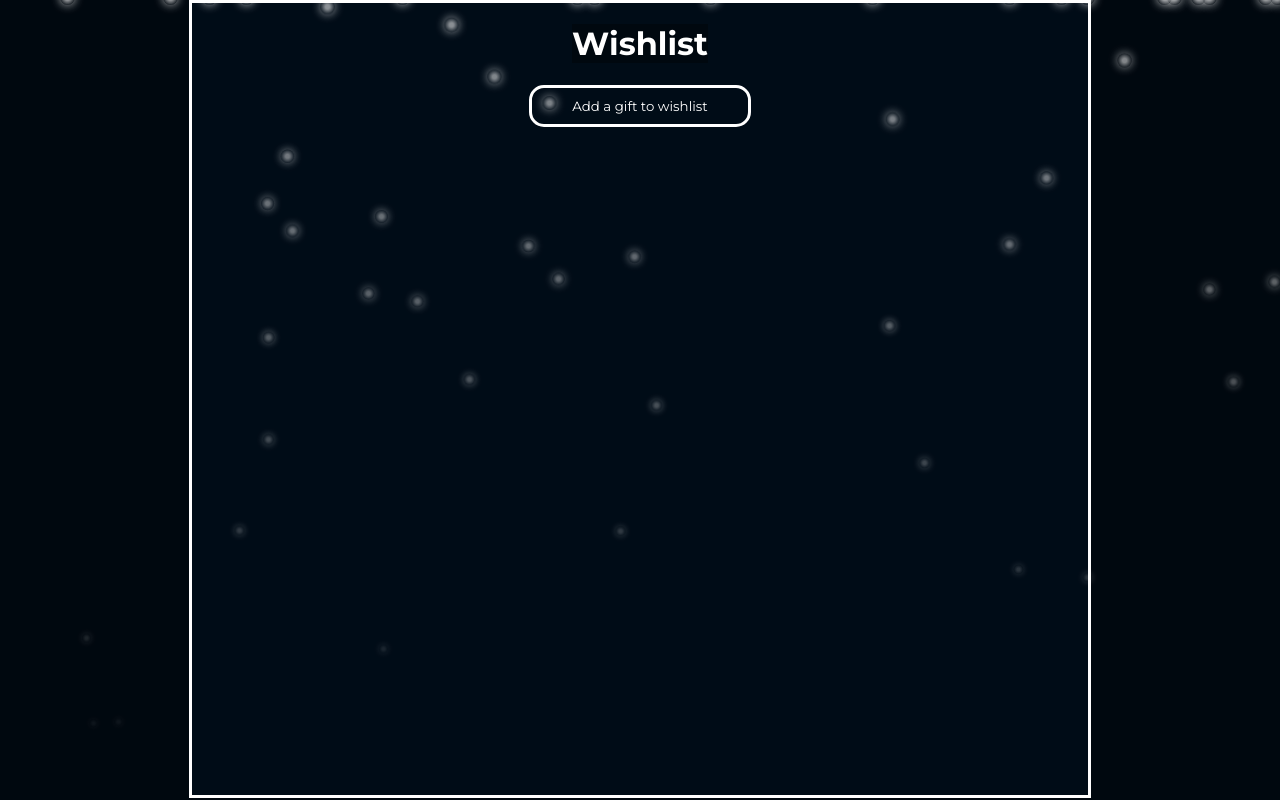
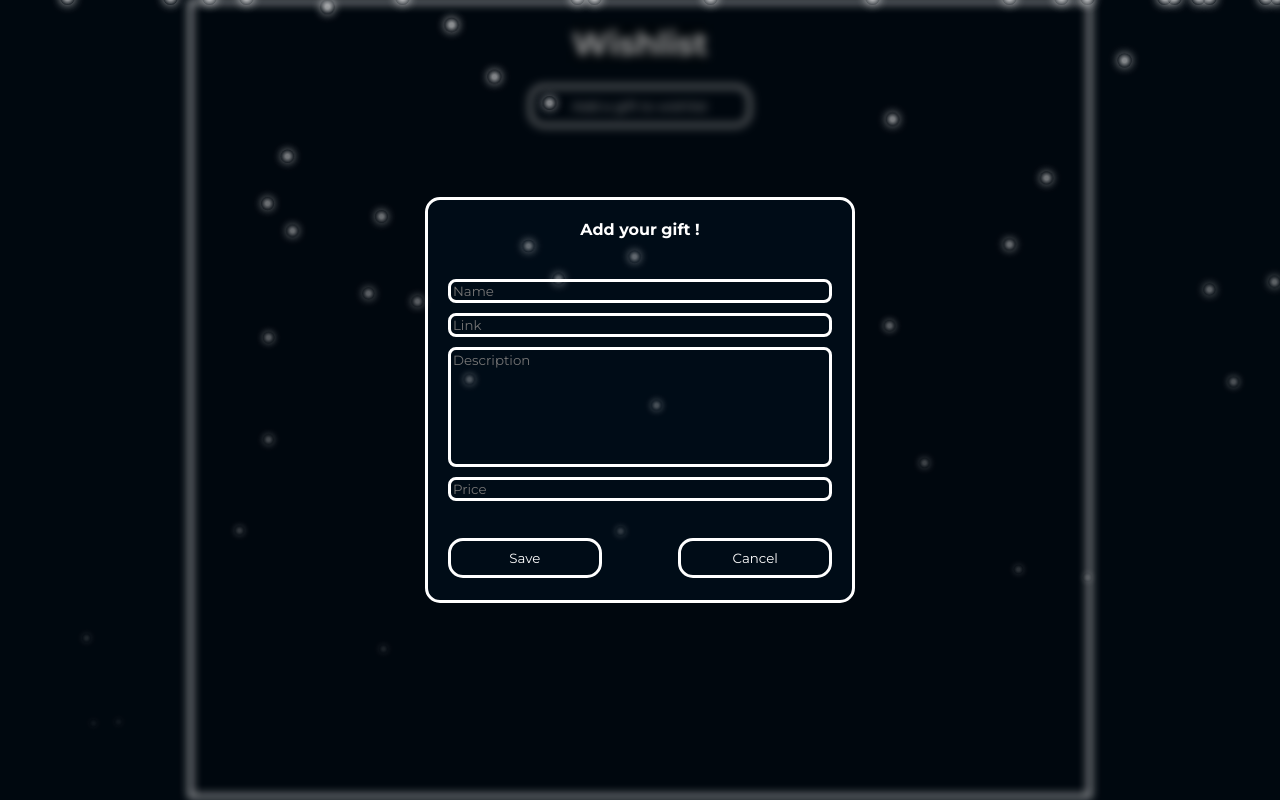
Before and after one commit to celeste-ist-mude/christmas-wishlist, a plain HTML site: page index.html in a window 1280 px wide. Both pictures are taken after a click on the button "Add a gift to wishlist". Drawn offline with Linux system fonts and the light colour scheme.

Commit message:
Update style.css

```diff
--- a/style.css
+++ b/style.css
@@ -11,11 +11,26 @@
     font-family: Montserrat;
     color: white;
     background-color: var(--back);
-    /* overflow: hidden; */
 }
 
 body {
     margin: 0;
+}
+
+.blurred {
+    filter: blur(5px);
+    transition: filter 0.3s;
+    pointer-events: none;
+}
+
+.blurred::before {
+    content: '';
+    position: absolute;
+    top: 0; left: 0;
+    right: 0; bottom: 0;
+    background-color: rgba(0, 0, 0, 0.4);
+    pointer-events: none;
+    z-index: 1;
 }
 
 #container {
@@ -54,6 +69,7 @@ body {
     border: 3px solid white;
     border-radius: 15px;
     padding: 20px;
+    z-index: 1;
 }
 
 #popup form {
@@ -67,6 +83,7 @@ body {
     margin-top: -0px;
     background-color: var(--front);
     margin-bottom: 40px;
+    font-weight: 700;
 }
 
 #popup form input, #popup form textarea {
@@ -88,7 +105,7 @@ body {
 }
 
 #buttons {
-    margin-top: 10%;
+    margin-top: 7%;
     display: flex;
     flex-direction: row;
     gap: 20%;
@@ -154,7 +171,23 @@ input[type=number]::-webkit-outer-spin-button {
     border-color: var(--light);
 }
 
-#wishlist, #wishlist > *, #wishlist * {
+#wishlist {
+    background-color: transparent;
+    height: 84%; width: 35%;
+    overflow-y: hidden;
+    position: relative;
+}
+
+#wishlist:hover {
+    overflow-y: auto;
+}
+
+#wishlist::-webkit-scrollbar {
+    display: none;
+}
+
+/* #wishlist, */
+#wishlist > *, #wishlist * {
     background-color: transparent;
 }
 
```
